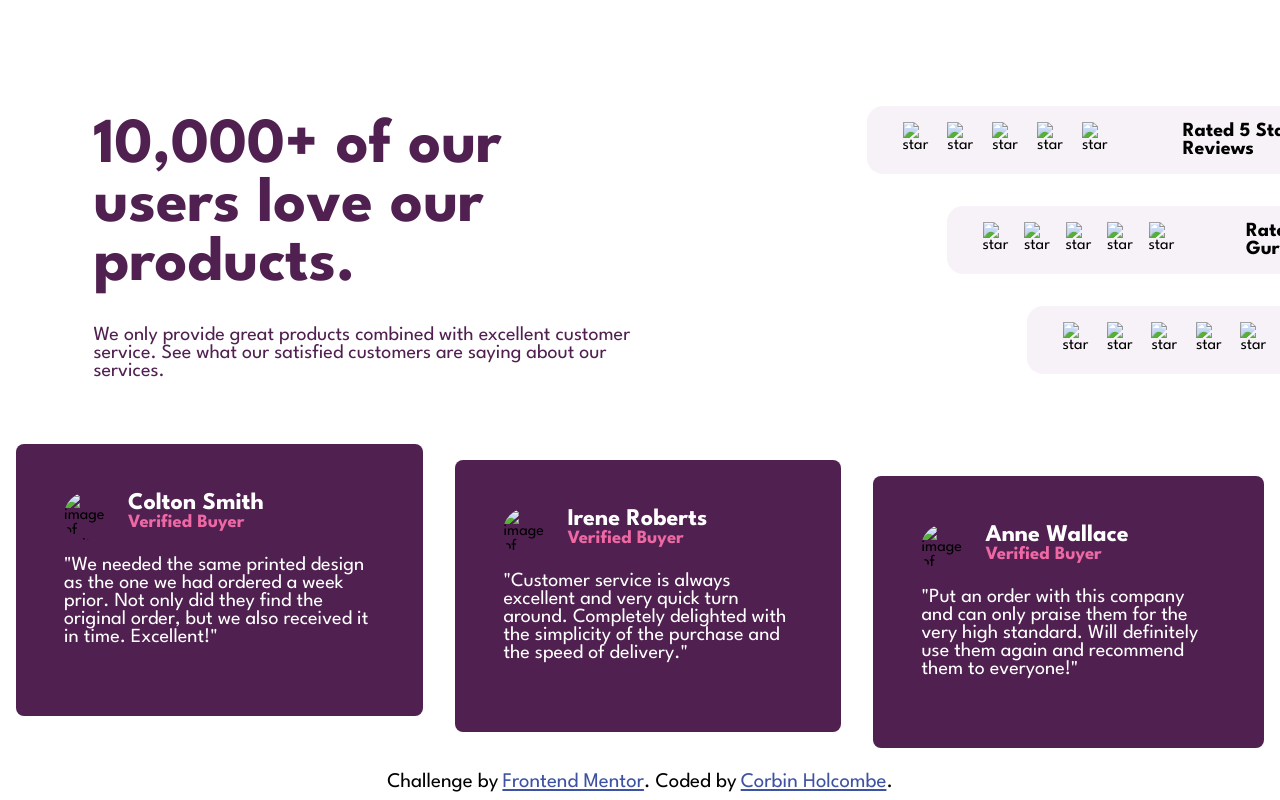
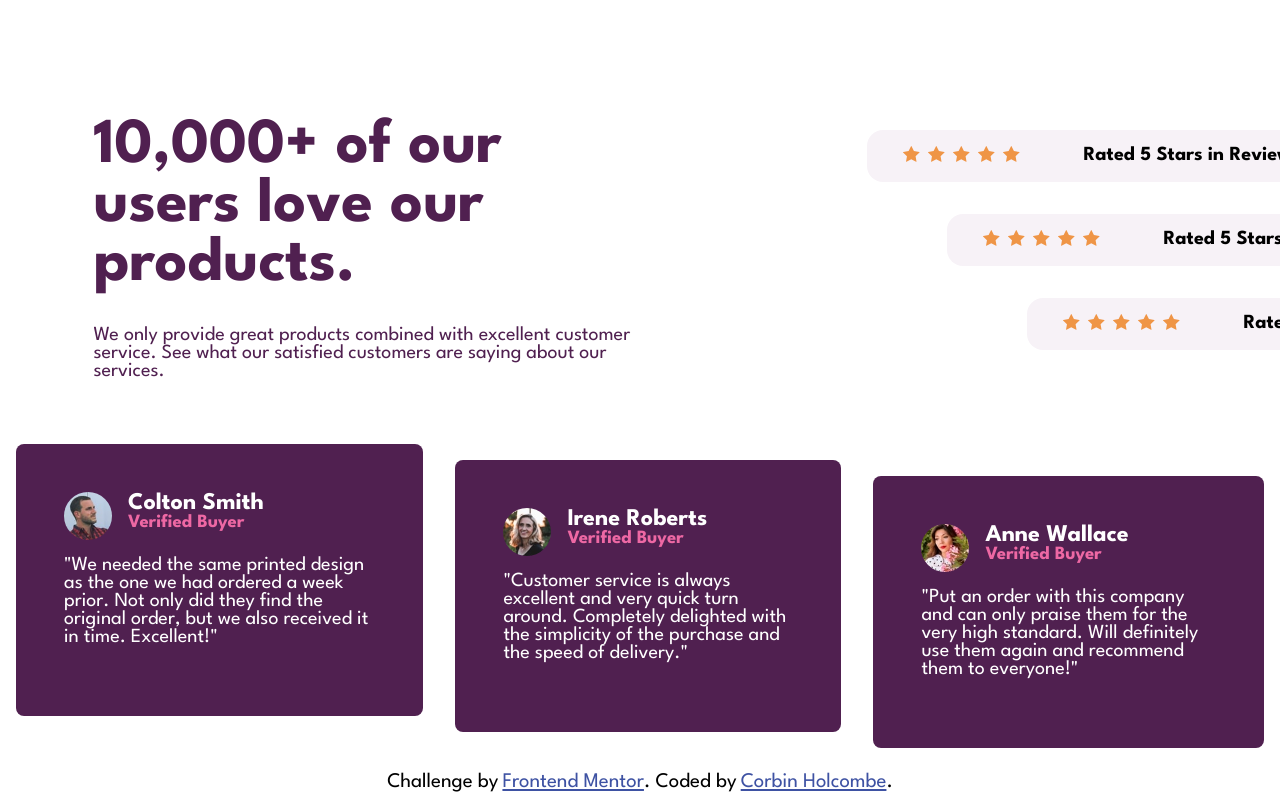
Before and after one commit to Corbinhol/Social-proof-section, a plain HTML site: page index.html in a window 1280 px wide. Shown: the top 800 px of the page. Drawn offline with Linux system fonts and the light colour scheme; the site is published under a folder, as on GitHub Pages, so addresses that start at the root find nothing.

Commit message:
Fixed image paths

```diff
--- a/index.html
+++ b/index.html
@@ -49,19 +49,19 @@
           <div class="company-rating" id="first">
             <ul class="5-stars">
               <li>
-                <img src="/images/icon-star.svg" alt="star">
+                <img src="images/icon-star.svg" alt="star">
               </li>
               <li>
-                <img src="/images/icon-star.svg" alt="star">
+                <img src="images/icon-star.svg" alt="star">
               </li>
               <li>
-                <img src="/images/icon-star.svg" alt="star">
+                <img src="images/icon-star.svg" alt="star">
               </li>
               <li>
-                <img src="/images/icon-star.svg" alt="star">
+                <img src="images/icon-star.svg" alt="star">
               </li>
               <li>
-                <img src="/images/icon-star.svg" alt="star">
+                <img src="images/icon-star.svg" alt="star">
               </li>
             </ul>
             <p><b>Rated 5 Stars in Reviews</b></p>
@@ -70,19 +70,19 @@
           <div class="company-rating" id="second">
             <ul class="5-stars">
               <li>
-                <img src="/images/icon-star.svg" alt="star">
+                <img src="images/icon-star.svg" alt="star">
               </li>
               <li>
-                <img src="/images/icon-star.svg" alt="star">
+                <img src="images/icon-star.svg" alt="star">
               </li>
               <li>
-                <img src="/images/icon-star.svg" alt="star">
+                <img src="images/icon-star.svg" alt="star">
               </li>
               <li>
-                <img src="/images/icon-star.svg" alt="star">
+                <img src="images/icon-star.svg" alt="star">
               </li>
               <li>
-                <img src="/images/icon-star.svg" alt="star">
+                <img src="images/icon-star.svg" alt="star">
               </li>
             </ul>
             <p><b>Rated 5 Stars in Report Guru</b></p>
@@ -91,19 +91,19 @@
           <div class="company-rating" id="third">
             <ul class="5-stars">
               <li>
-                <img src="/images/icon-star.svg" alt="star">
+                <img src="images/icon-star.svg" alt="star">
               </li>
               <li>
-                <img src="/images/icon-star.svg" alt="star">
+                <img src="images/icon-star.svg" alt="star">
               </li>
               <li>
-                <img src="/images/icon-star.svg" alt="star">
+                <img src="images/icon-star.svg" alt="star">
               </li>
               <li>
-                <img src="/images/icon-star.svg" alt="star">
+                <img src="images/icon-star.svg" alt="star">
               </li>
               <li>
-                <img src="/images/icon-star.svg" alt="star">
+                <img src="images/icon-star.svg" alt="star">
               </li>
             </ul>
             <p><b>Rated 5 Stars in BestTech</b></p>
@@ -114,7 +114,7 @@
       <div class="reviews">
         <div class="reviewer" id="colton">
           <div class="top-half">
-            <img src="/images/image-colton.jpg" alt="image of Colton">
+            <img src="images/image-colton.jpg" alt="image of Colton">
             <div class="name">
               <h2>Colton Smith</h2>
               <h3>Verified Buyer</h3>
@@ -126,7 +126,7 @@
         </div>
         <div class="reviewer" id="irene">
           <div class="top-half">
-            <img src="/images/image-irene.jpg" alt="image of Irene">
+            <img src="images/image-irene.jpg" alt="image of Irene">
             <div class="name">
               <h2>Irene Roberts</h2>
               <h3>Verified Buyer</h3>
@@ -137,7 +137,7 @@
         </div>
         <div class="reviewer" id="anne">
           <div class="top-half">
-            <img src="/images/image-anne.jpg" alt="image of Anne">
+            <img src="images/image-anne.jpg" alt="image of Anne">
             <div class="name">
               <h2>Anne Wallace</h2>
               <h3>Verified Buyer</h3>
```
